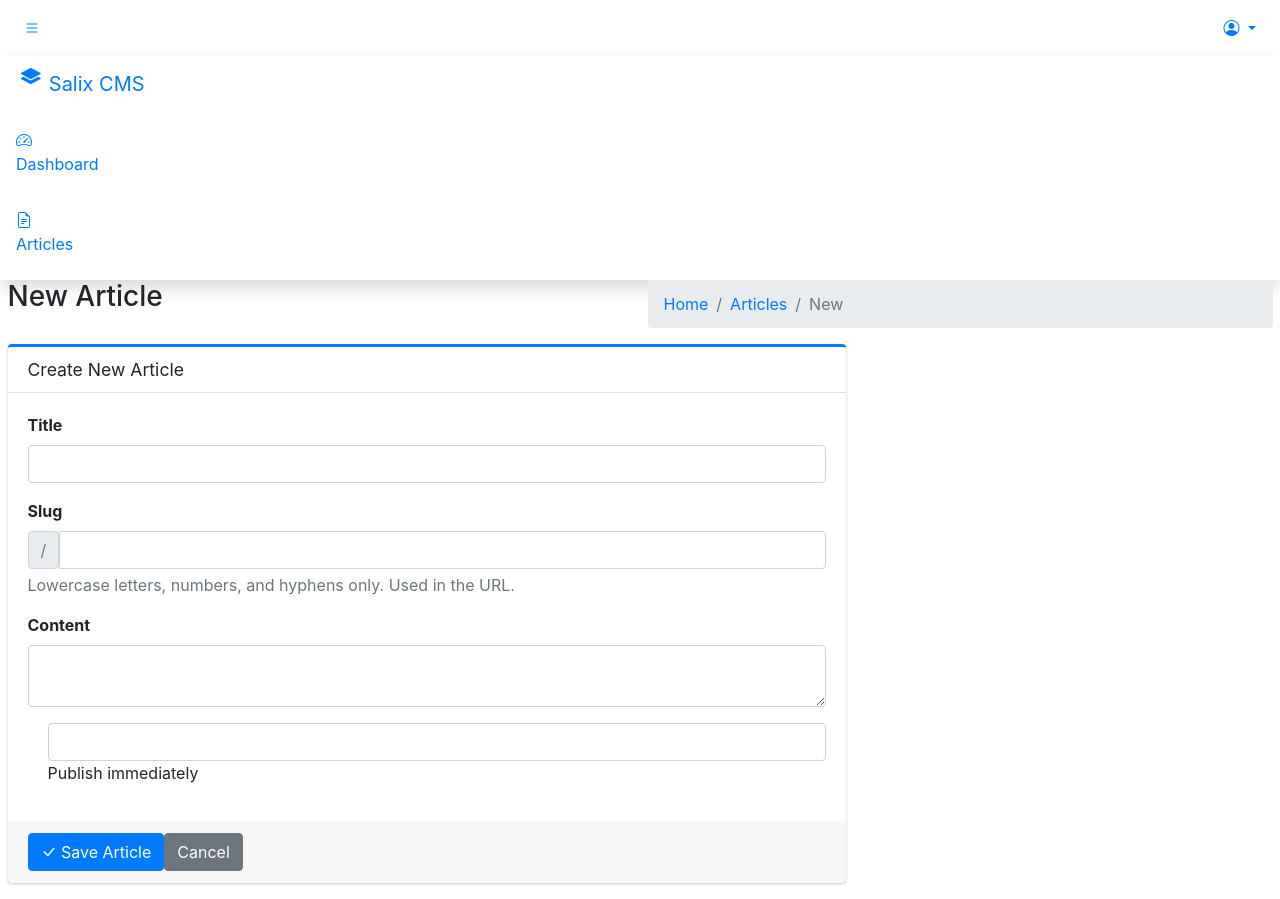
After one commit to kubovav/salix-cms, a Symfony app: template templates/admin/articles/new.html.twig in a window 1280 px wide. The commit adds this page. Run offline with Twig, Linux system fonts and the light colour scheme; the template is opened without the code that fills it, so the values that code supplies are empty; form fields are guessed from the names that the template uses; style sheets or scripts are compiled from the project's sources; some libraries are stand-ins or nearby versions.

Commit message:
feat: implement article management with CRUD functionality and CSRF protection

```diff
--- a/composer.json
+++ b/composer.json
@@ -18,6 +18,7 @@
         "symfony/dotenv": "8.0.*",
         "symfony/expression-language": "8.0.*",
         "symfony/flex": "^2.10",
+        "symfony/form": "8.0.*",
         "symfony/framework-bundle": "8.0.*",
         "symfony/property-access": "8.0.*",
         "symfony/property-info": "8.0.*",
--- a/config/reference.php
+++ b/config/reference.php
@@ -148,7 +148,7 @@ use Symfony\Component\Config\Loader\ParamConfigurator as Param;
  *         cookie_name?: scalar|Param|null, // The name of the cookie to use when using stateless protection. // Default: "csrf-token"
  *     },
  *     form?: bool|array{ // Form configuration
- *         enabled?: bool|Param, // Default: false
+ *         enabled?: bool|Param, // Default: true
  *         csrf_protection?: bool|array{
  *             enabled?: scalar|Param|null, // Default: null
  *             token_id?: scalar|Param|null, // Default: null
--- /dev/null
+++ b/templates/admin/articles/new.html.twig
@@ -0,0 +1,67 @@
+{% extends 'admin/layout.html.twig' %}
+
+{% block title %}New Article{% endblock %}
+
+{% block page_title %}New Article{% endblock %}
+
+{% block breadcrumbs %}
+  <li class="breadcrumb-item"><a href="{{ path('admin_articles_index') }}">Articles</a></li>
+  <li class="breadcrumb-item active" aria-current="page">New</li>
+{% endblock %}
+
+{% block content %}
+  <div class="row">
+    <div class="col-lg-8">
+      <div class="card card-primary card-outline">
+        <div class="card-header">
+          <h3 class="card-title">Create New Article</h3>
+        </div>
+        {{ form_start(form, { attr: { novalidate: 'novalidate' } }) }}
+        <div class="card-body">
+
+          {% for flash in app.flashes('error') %}
+            <div class="alert alert-danger">{{ flash }}</div>
+          {% endfor %}
+
+          <div class="mb-3">
+            {{ form_label(form.title, 'Title', { label_attr: { class: 'form-label fw-semibold' } }) }}
+            {{ form_widget(form.title) }}
+            {{ form_errors(form.title) }}
+          </div>
+
+          <div class="mb-3">
+            {{ form_label(form.slug, 'Slug', { label_attr: { class: 'form-label fw-semibold' } }) }}
+            <div class="input-group">
+              <span class="input-group-text text-muted">/</span>
+              {{ form_widget(form.slug) }}
+            </div>
+            <div class="form-text text-muted">Lowercase letters, numbers, and hyphens only. Used in the URL.</div>
+            {{ form_errors(form.slug) }}
+          </div>
+
+          <div class="mb-3">
+            {{ form_label(form.content, 'Content', { label_attr: { class: 'form-label fw-semibold' } }) }}
+            {{ form_widget(form.content) }}
+            {{ form_errors(form.content) }}
+          </div>
+
+          <div class="mb-3">
+            <div class="form-check">
+              {{ form_widget(form.published) }}
+              {{ form_label(form.published, 'Publish immediately', { label_attr: { class: 'form-check-label' } }) }}
+            </div>
+            {{ form_errors(form.published) }}
+          </div>
+
+        </div>
+        <div class="card-footer d-flex gap-2">
+          <button type="submit" class="btn btn-primary">
+            <i class="bi bi-check-lg me-1"></i> Save Article
+          </button>
+          <a href="{{ path('admin_articles_index') }}" class="btn btn-secondary">Cancel</a>
+        </div>
+        {{ form_end(form) }}
+      </div>
+    </div>
+  </div>
+{% endblock %}
--- a/templates/admin/layout.html.twig
+++ b/templates/admin/layout.html.twig
@@ -79,6 +79,13 @@
             </a>
           </li>
 
+          <li class="nav-item">
+            <a href="{{ path('admin_articles_index') }}" class="nav-link {% if app.request.attributes.get('_route') starts with 'admin_articles' %}active{% endif %}">
+              <i class="nav-icon bi bi-file-earmark-text"></i>
+              <p>Articles</p>
+            </a>
+          </li>
+
           {% block sidebar_menu %}{% endblock %}
 
         </ul>
```
Also changed, not shown: src/Controller/AdminController.php (+34 -0 lines), src/Form/ContentPageType.php (added, +57 -0 lines), templates/admin/articles/index.html.twig (added, +61 -0 lines), 3 other files.
